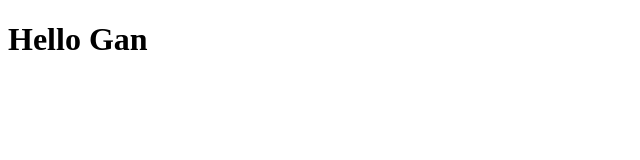
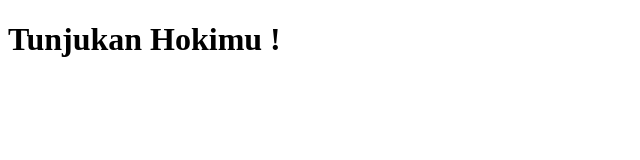
Before and after one commit to lthfiazhari/lthfiazhari.github.io, a plain HTML site: page index.html in a window 1280 px wide. Shown: the whole page, without its empty margins (0-640 px from the left). Drawn offline with Linux system fonts and the light colour scheme.

Commit message:
buat halaman html dan nambahin file buat img

```diff
--- a/index.html
+++ b/index.html
@@ -3,9 +3,15 @@
 <head>
     <meta charset="UTF-8">
     <meta name="viewport" content="width=device-width, initial-scale=1.0">
-    <title>Document</title>
+    <title>Tebak Nomer</title>
 </head>
 <body>
-    <h1>Hello Gan</h1>
+    <div id="halamanDepan">
+        <div id="kotakTengah">
+            <div id="judul">
+                <h1>Tunjukan Hokimu !</h1>
+            </div>
+        </div>
+    </div>
 </body>
 </html>
```
Also changed, not shown: 1 other file.
